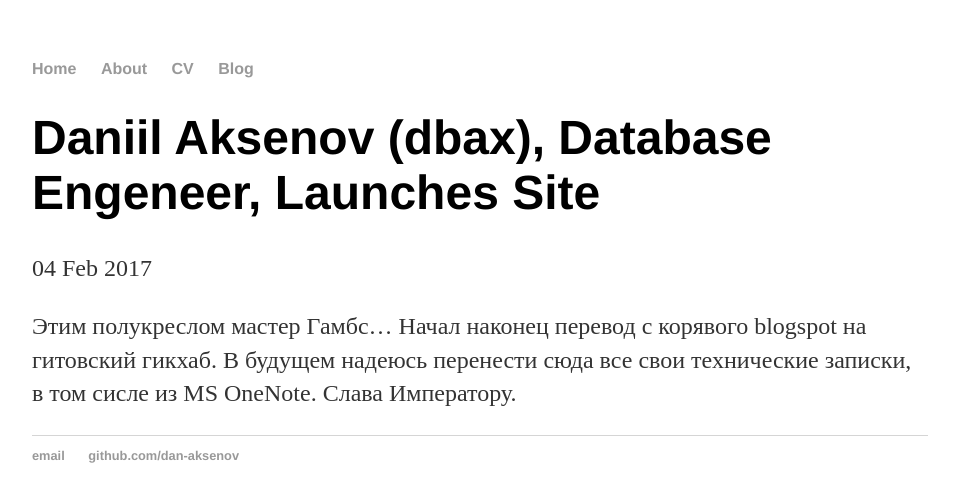
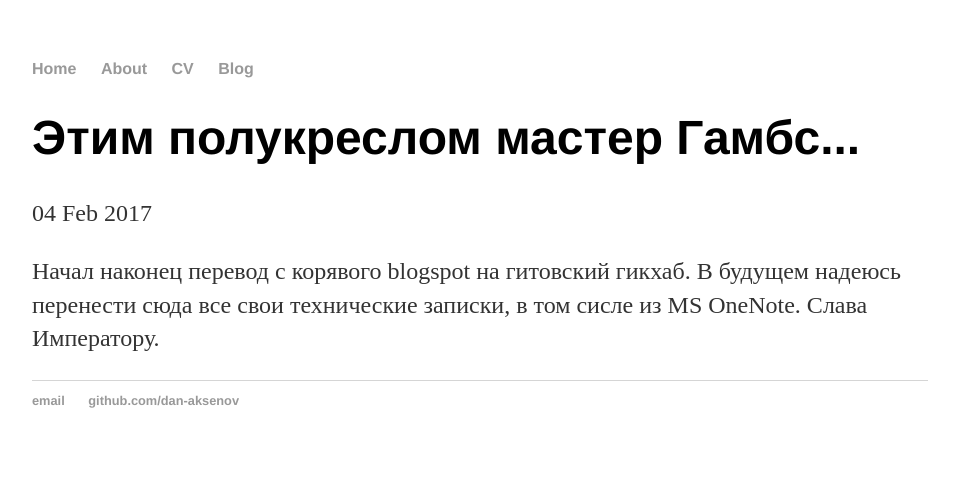
Before and after one commit to dan-aksenov/dan-aksenov.github.io-old, a Jekyll site: the page built from _posts/2017-02-04-dan-aksenov-site-launched.md, in a window 1280 px wide. Shown: the top 502 px of the page, without its empty margins (160-1119 px from the left). Built offline with Jekyll 4.4.1, drawn with Linux system fonts in a browser that asks for light colours.

Commit message:
small fixes

```diff
--- a/_posts/2017-02-04-dan-aksenov-site-launched.md
+++ b/_posts/2017-02-04-dan-aksenov-site-launched.md
@@ -1,10 +1,9 @@
 ---
 layout: post
-title: "Daniil Aksenov (dbax), Database Engeneer, Launches Site"
+title: "Этим полукреслом мастер Гамбс..."
 date: 2017-02-04
 ---
 
-Этим полукреслом мастер Гамбс...
 Начал наконец перевод с корявого blogspot на гитовский гикхаб.
 В будущем надеюсь перенести сюда все свои технические записки, в том сисле из MS OneNote.
 Слава Императору.
```
